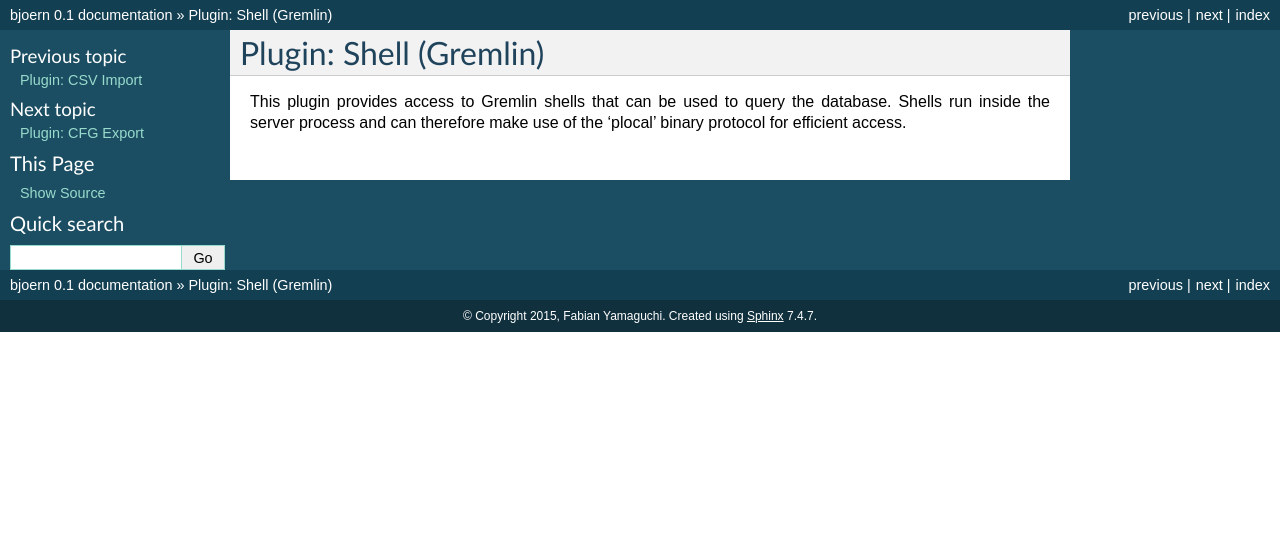
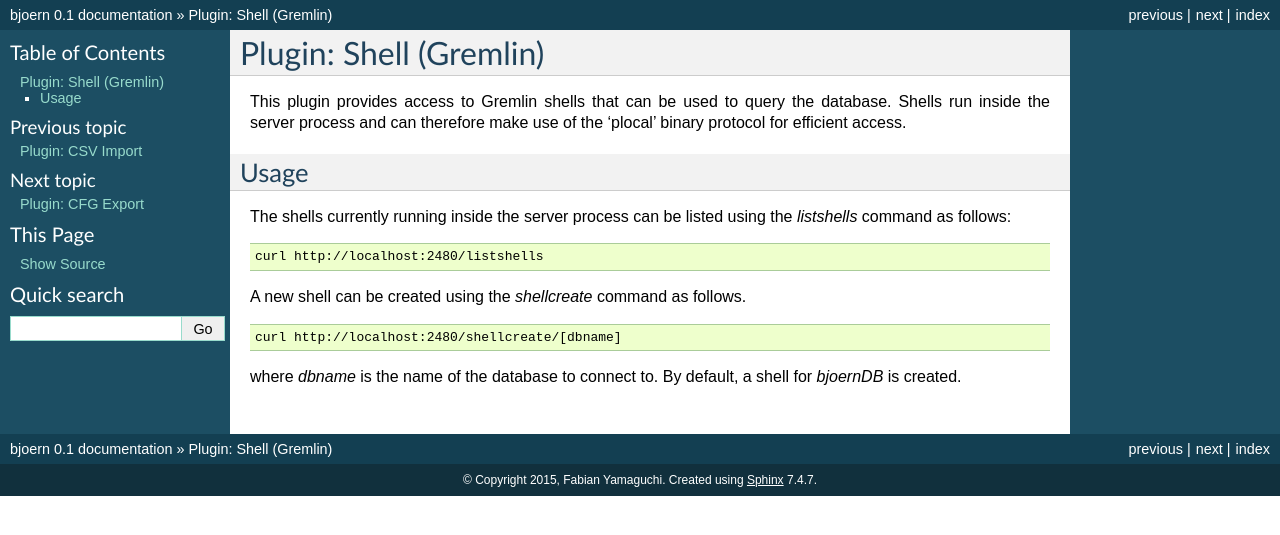
Before and after one commit to octopus-platform/bjoern, a Sphinx documentation site: the page built from docs/source/gremlinshell.rst, in a window 1280 px wide. Shown: the top 535 px of the page. Built offline with Sphinx 7.4.7, drawn with Linux system fonts in a browser that asks for light colours.

Commit message:
Documented shell plugin.

```diff
--- a/docs/source/gremlinshell.rst
+++ b/docs/source/gremlinshell.rst
@@ -5,3 +5,22 @@ This plugin provides access to Gremlin shells that can be used to
 query the database. Shells run inside the server process and can
 therefore make use of the 'plocal' binary protocol for efficient
 access.
+
+Usage
+-----
+
+The shells currently running inside the server process can be listed
+using the `listshells` command as follows:
+
+.. code-block:: none
+
+	curl http://localhost:2480/listshells
+
+A new shell can be created using the `shellcreate` command as follows.
+
+.. code-block:: none
+
+	curl http://localhost:2480/shellcreate/[dbname]
+
+where `dbname` is the name of the database to connect to. By default,
+a shell for `bjoernDB` is created.
```
